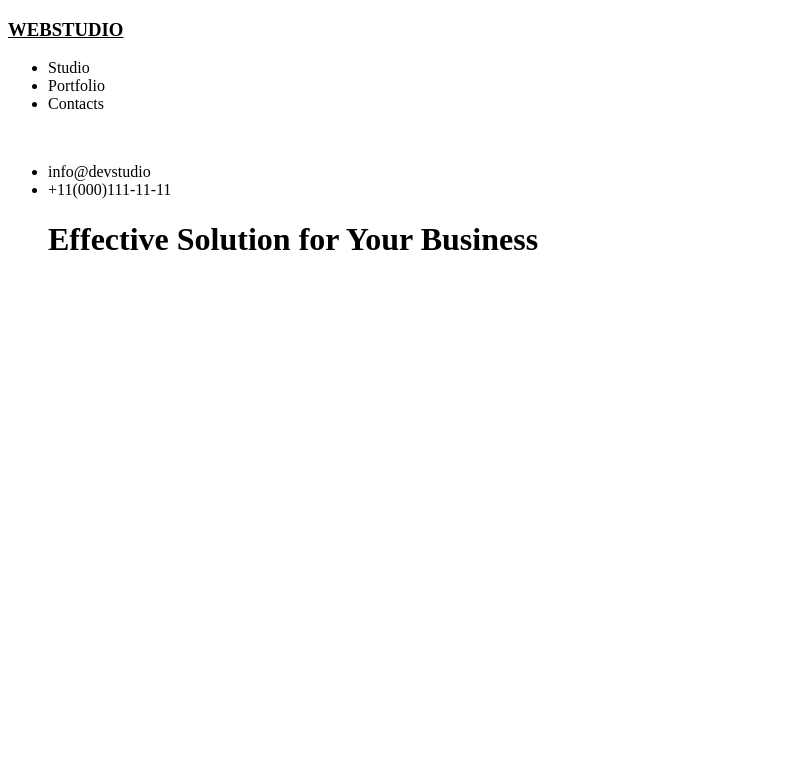
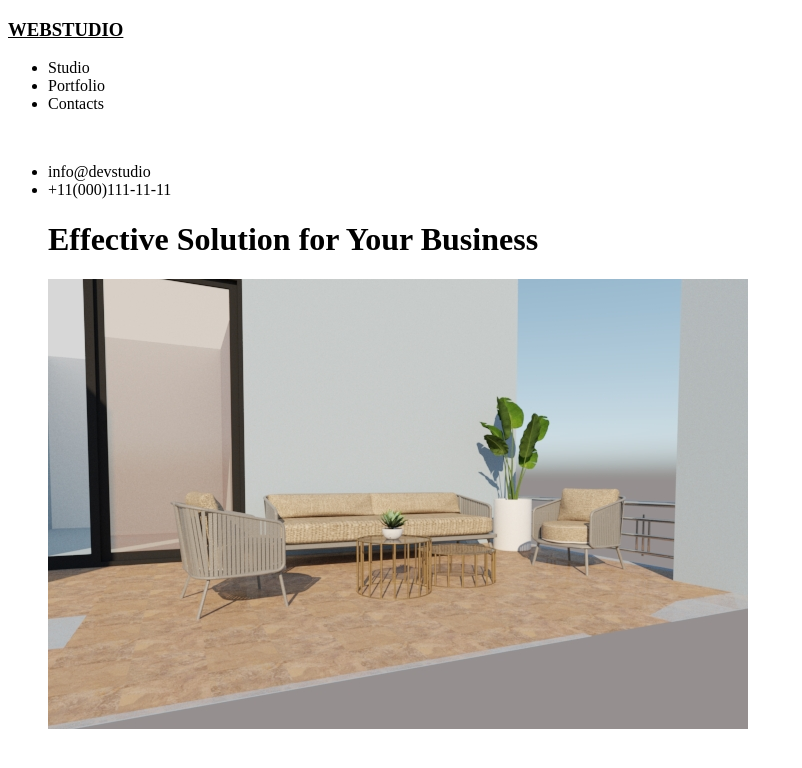
Before and after one commit to Chan0129/goit-hw1, a plain HTML site: page index.html in a window 1280 px wide. Shown: the whole page, without its empty margins (0-802 px from the left). Drawn offline with Linux system fonts and the light colour scheme.

Commit message:
balcony image added
add image

```diff
--- a/index.html
+++ b/index.html
@@ -18,6 +18,7 @@
         <li>+11(000)111-11-11</li>
 
         <h1>Effective Solution for Your Business</h1>
+        <img src="images/BALCONY.jpg">
 
 
 </body>
```
Also changed, not shown: images/BALCONY.jpg (added).
